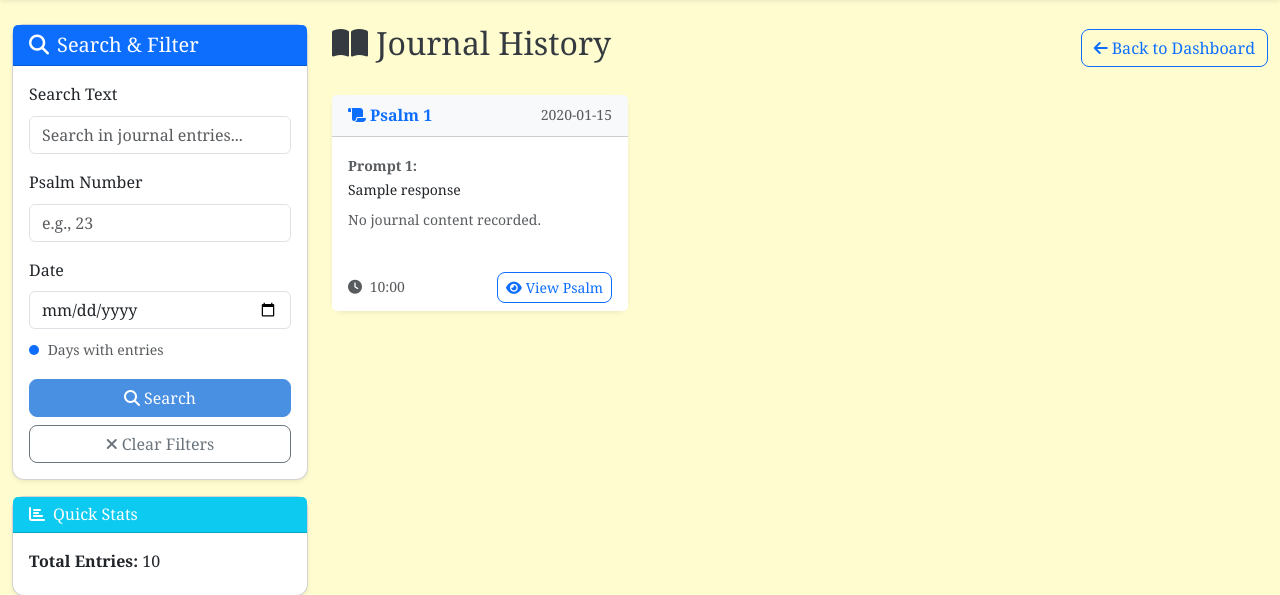
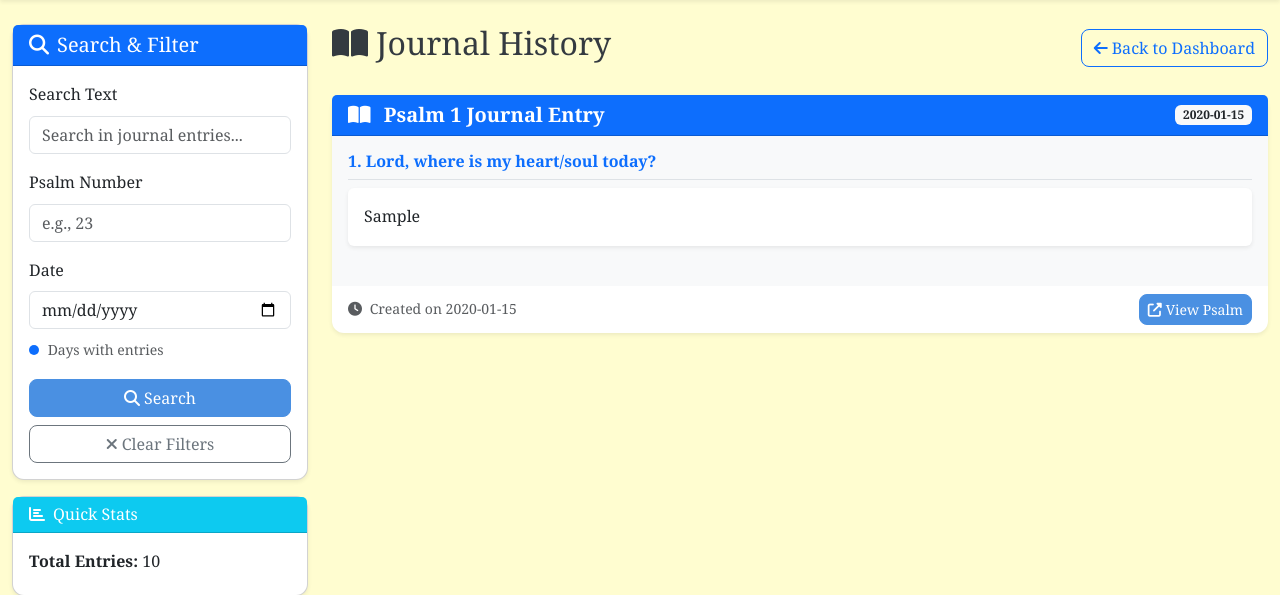
Before and after one commit to scottvanderploeg/pray150-app, a Flask app: template templates/journal_history.html in a window 1280 px wide. Shown: the part 64-659 px from the top of the page. Run offline with Flask 3, Linux system fonts and the light colour scheme; the template is opened without the code that fills it: most values are stand-ins (such as "Sample title", 1, 10 or a date in 2020); some web fonts are replaced.

Commit message:
Fix display of total journal entries and improve journal entry display
Refactor JournalEntry.get_count_by_user in models.py, add debug logging, and restyle journal history in journal_history.html.

Replit-Commit-Author: Agent
Replit-Commit-Session-Id: ad28607e-869c-45db-a39f-bf70919403ed
Replit-Commit-Checkpoint-Type: full_checkpoint
Replit-Commit-Screenshot-Url: https://storage.googleapis.com/screenshot-production-us-central1/abdaef79-dbec-4627-a23e-ed122cd1ec6d/ad28607e-869c-45db-a39f-bf70919403ed/BT20jie

```diff
--- a/routes.py
+++ b/routes.py
@@ -34,6 +34,7 @@ def dashboard():
     total_psalms_read = PsalmProgress.get_count_by_user(current_user.id)
     psalms_this_week = PsalmProgress.get_week_count_by_user(current_user.id)
     total_journal_entries = JournalEntry.get_count_by_user(current_user.id)
+    print(f"DEBUG: Dashboard - total_journal_entries = {total_journal_entries}")
 
     # Get dates with journal entries for calendar highlighting
     journal_dates = JournalEntry.get_entry_dates_by_user(current_user.id)
--- a/templates/journal_history.html
+++ b/templates/journal_history.html
@@ -80,15 +80,16 @@
                 <!-- Journal Entries Grid -->
                 <div class="row">
                     {% for entry in entries %}
-                    <div class="col-md-6 col-xl-4 mb-4">
-                        <div class="card h-100 shadow-sm border-0">
-                            <div class="card-header bg-light d-flex justify-content-between align-items-center">
-                                <div>
-                                    <strong class="text-primary">
-                                        <i class="fas fa-scroll me-1"></i>Psalm {{ entry.psalm.number if entry.psalm else entry.psalm_id }}
-                                    </strong>
-                                </div>
-                                <small class="text-muted">
+                    <div class="col-12 mb-4">
+                        <div class="journal-entry-document card border-0 shadow-sm">
+                            <!-- Entry Header -->
+                            <div class="card-header bg-primary text-white">
+                                <div class="d-flex justify-content-between align-items-center">
+                                    <h5 class="fw-bold mb-0">
+                                        <i class="fas fa-book-open me-2"></i>
+                                        Psalm {{ entry.psalm.number if entry.psalm else entry.psalm_id }} Journal Entry
+                                    </h5>
+                                    <span class="badge bg-light text-dark">
                                         {% if entry.created_at %}
                                             {% if entry.created_at is string %}
                                                 {{ entry.created_at[:10] }}
@@ -96,52 +97,56 @@
                                                 {{ entry.created_at.strftime('%Y-%m-%d') }}
                                             {% endif %}
                                         {% endif %}
-                                </small>
+                                    </span>
                                 </div>
-                            <div class="card-body">
-                                <!-- Journal Prompts Preview -->
-                                {% for prompt_num, response in entry.prompt_responses.items() %}
-                                    {% if response and response.strip() %}
-                                    <div class="mb-2">
-                                        <small class="text-muted fw-bold">
-                                            {% if prompt_num == '1' %}
-                                                Heart Check:
-                                            {% elif prompt_num == '2' %}
-                                                New Truth:
-                                            {% elif prompt_num == '3' %}
-                                                God's Voice:
-                                            {% elif prompt_num == '4' %}
-                                                Response:
-                                            {% else %}
-                                                Prompt {{ prompt_num }}:
-                                            {% endif %}
-                                        </small>
-                                        <p class="small mb-0">
-                                            {{ response[:100] }}{% if response|length > 100 %}...{% endif %}
-                                        </p>
+                            </div>
+
+                            <!-- Entry Body -->
+                            <div class="card-body bg-light">
+                                {% if entry.prompt_responses %}
+                                    {% set prompt_titles = {
+                                        '1': 'Lord, where is my heart/soul today?',
+                                        '2': 'LOOK! Lord, help me discover new truth from your Word today.',
+                                        '3': 'LISTEN! Lord, what is your thought for me today from your Word?',
+                                        '4': 'RESPOND: Lord, what do I need to talk to you about? What are you calling me to do?'
+                                    } %}
+
+                                    {% for prompt_num in ['1', '2', '3', '4'] %}
+                                        {% if entry.prompt_responses.get(prompt_num) and entry.prompt_responses.get(prompt_num).strip() %}
+                                            <div class="prompt-section mb-4">
+                                                <h6 class="fw-bold text-primary border-bottom pb-2">
+                                                    {{ prompt_num }}. {{ prompt_titles[prompt_num] }}
+                                                </h6>
+                                                <div class="response-text bg-white p-3 rounded shadow-sm">
+                                                    <p class="mb-0" style="line-height: 1.6; white-space: pre-wrap;">{{ entry.prompt_responses[prompt_num] }}</p>
+                                                </div>
                                             </div>
                                         {% endif %}
                                     {% endfor %}
-
-                                {% if not entry.prompt_responses or not entry.prompt_responses.values()|select('string')|list %}
-                                <p class="text-muted small">No journal content recorded.</p>
+                                {% else %}
+                                    <div class="text-center text-muted py-4">
+                                        <i class="fas fa-pen-alt fa-2x mb-2"></i>
+                                        <p class="mb-0">No journal responses recorded for this entry</p>
+                                    </div>
                                 {% endif %}
                             </div>
-                            <div class="card-footer bg-white border-0">
+
+                            <!-- Entry Footer -->
+                            <div class="card-footer bg-transparent border-0">
                                 <div class="d-flex justify-content-between align-items-center">
                                     <small class="text-muted">
                                         <i class="fas fa-clock me-1"></i>
                                         {% if entry.created_at %}
                                             {% if entry.created_at is string %}
-                                                {{ entry.created_at[11:16] }}
+                                                Created on {{ entry.created_at[:10] }}
                                             {% else %}
-                                                {{ entry.created_at.strftime('%H:%M') }}
+                                                Created on {{ entry.created_at.strftime('%Y-%m-%d') }}
                                             {% endif %}
                                         {% endif %}
                                     </small>
-                                    <a href="{{ url_for('main.psalm', psalm_number=entry.psalm.number if entry.psalm else entry.psalm_id) }}"
-                                       class="btn btn-sm btn-outline-primary">
-                                        <i class="fas fa-eye me-1"></i>View Psalm
+                                    <a href="{{ url_for('main.psalm', psalm_number=entry.psalm.number if entry.psalm else 1) }}"
+                                       class="btn btn-sm btn-primary">
+                                        <i class="fas fa-external-link-alt me-1"></i>View Psalm
                                     </a>
                                 </div>
                             </div>
```
Also changed, not shown: models.py (+5 -10 lines). Lines whose indentation alone changed are shown as unchanged.
